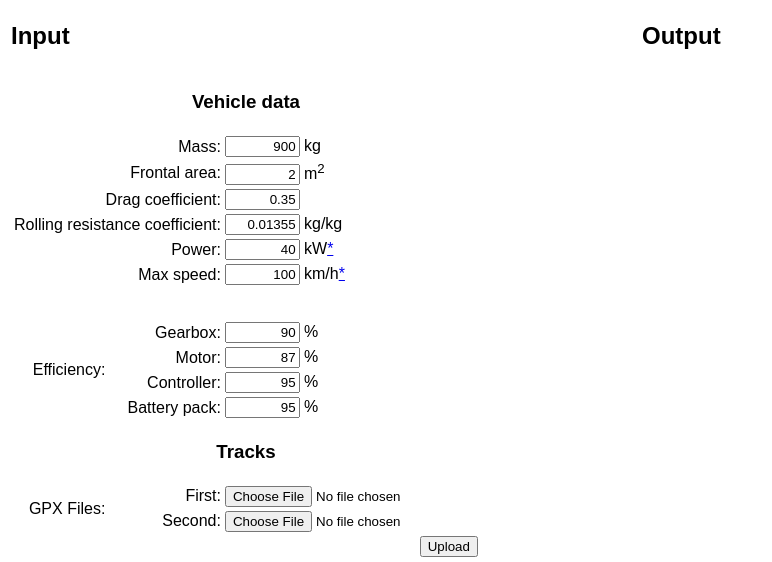
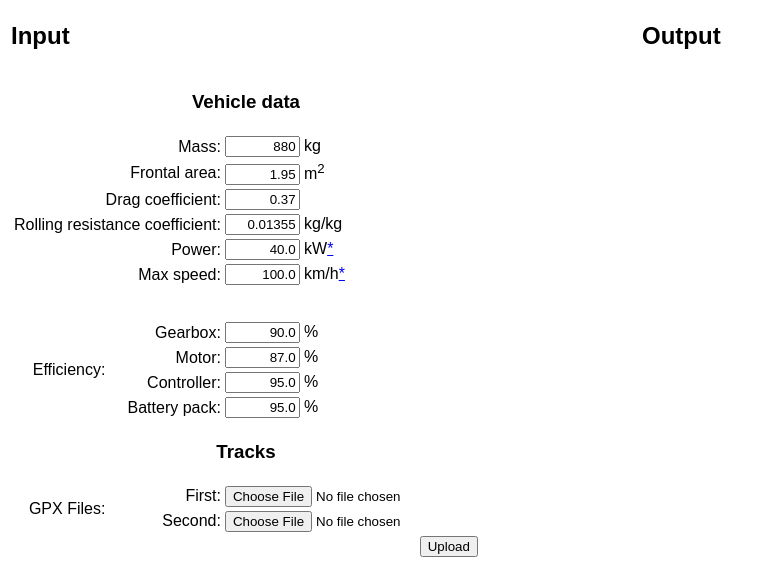
Before and after one commit to filip-zyzniewski/falochod, a Flask app: page / in a window 1280 px wide. Shown: the part 99-661 px from the top of the page, without its empty margins (0-772 px from the left). Run offline with Flask 2, Linux system fonts and the light colour scheme.

Commit message:
gpx2energy: show car data entered by the user, not the default ones.

```diff
--- a/calculator/server.py
+++ b/calculator/server.py
@@ -45,6 +45,8 @@ def index():
     files = flask.request.files.values()
     files = [file for file in files if file.filename]
 
+    car = track_gpx.Car()
+
     if flask.request.method == 'POST' and files:
         form = dict(flask.request.form)
         form.pop('submit')
@@ -61,7 +63,6 @@ def index():
         ]:
             form[efficiency] /= 100.0
 
-        car = track_gpx.Car()
         vars(car).update(form)
 
         for file in files:
@@ -74,6 +75,7 @@ def index():
 
     return flask.render_template('gpx2energy.html',
         commute=commute,
+        car=car,
         stats2table=stats2table,
         getattr=getattr
     )
--- a/calculator/templates/gpx2energy.html
+++ b/calculator/templates/gpx2energy.html
@@ -19,25 +19,25 @@
 	<tr>
 		<td colspan="3"><h3>Vehicle data</h3></td>
 	</tr><tr>
-		<td colspan="2">Mass:</td><td><input type="text" name="mass" value="900"/> kg </td>
+		<td colspan="2">Mass:</td><td><input type="text" name="mass" value="{{ car.mass }}"/> kg </td>
 	</tr><tr>
-		<td colspan="2">Frontal area:</td><td><input type="text" name="frontal_area" value="2"/> m<sup>2</sup></td>
+		<td colspan="2">Frontal area:</td><td><input type="text" name="frontal_area" value="{{ car.frontal_area }}"/> m<sup>2</sup></td>
 	</tr><tr>
-		<td colspan="2">Drag coefficient:</td><td><input type="text" name="cx" value="0.35"/></td>
+		<td colspan="2">Drag coefficient:</td><td><input type="text" name="cx" value="{{ car.cx }}"/></td>
 	</tr><tr>
-		<td colspan="2">Rolling resistance coefficient:</td><td><input type="text" name="rrc" value="0.01355"/> kg/kg</td>
+		<td colspan="2">Rolling resistance coefficient:</td><td><input type="text" name="rrc" value="{{ car.rrc }}"/> kg/kg</td>
 	</tr><tr>
-		<td colspan="2">Power:</td><td><input type="text" name="power" value="40"/> kW<a href="#badvalues">*</a></td>
+		<td colspan="2">Power:</td><td><input type="text" name="power" value="{{ car.power/1000.0 }}"/> kW<a href="#badvalues">*</a></td>
 	</tr><tr>
-		<td colspan="2">Max speed:</td><td><input type="text" name="max_speed" value="100"/> km/h<a href="#badvalues">*</a></td>
+		<td colspan="2">Max speed:</td><td><input type="text" name="max_speed" value="{{ car.max_speed*3600/1000.0 }}"/> km/h<a href="#badvalues">*</a></td>
 	</tr><tr>
-		<td rowspan="4">Efficiency:</td><td>Gearbox:</td><td><input type="text" name="gearbox_efficiency" value="90"/> %</td>
+		<td rowspan="4">Efficiency:</td><td>Gearbox:</td><td><input type="text" name="gearbox_efficiency" value="{{ car.gearbox_efficiency*100 }}"/> %</td>
 	</tr><tr>
-			<td>Motor:</td><td><input type="text" name="motor_efficiency" value="87"/> %</td>
+			<td>Motor:</td><td><input type="text" name="motor_efficiency" value="{{ car.motor_efficiency*100 }}"/> %</td>
 	</tr><tr>
-			<td>Controller:</td><td><input type="text" name="controller_efficiency" value="95"/> %</td>
+			<td>Controller:</td><td><input type="text" name="controller_efficiency" value="{{ car.controller_efficiency*100 }}"/> %</td>
 	</tr><tr>
-			<td>Battery pack:</td><td><input type="text" name="battery_pack_efficiency" value="95"/> %</td>
+			<td>Battery pack:</td><td><input type="text" name="battery_pack_efficiency" value="{{ car.battery_pack_efficiency*100 }}"/> %</td>
 	</tr><tr>
 		<td colspan="3"><h3>Tracks</h3></td>
 	</tr><tr>
```
